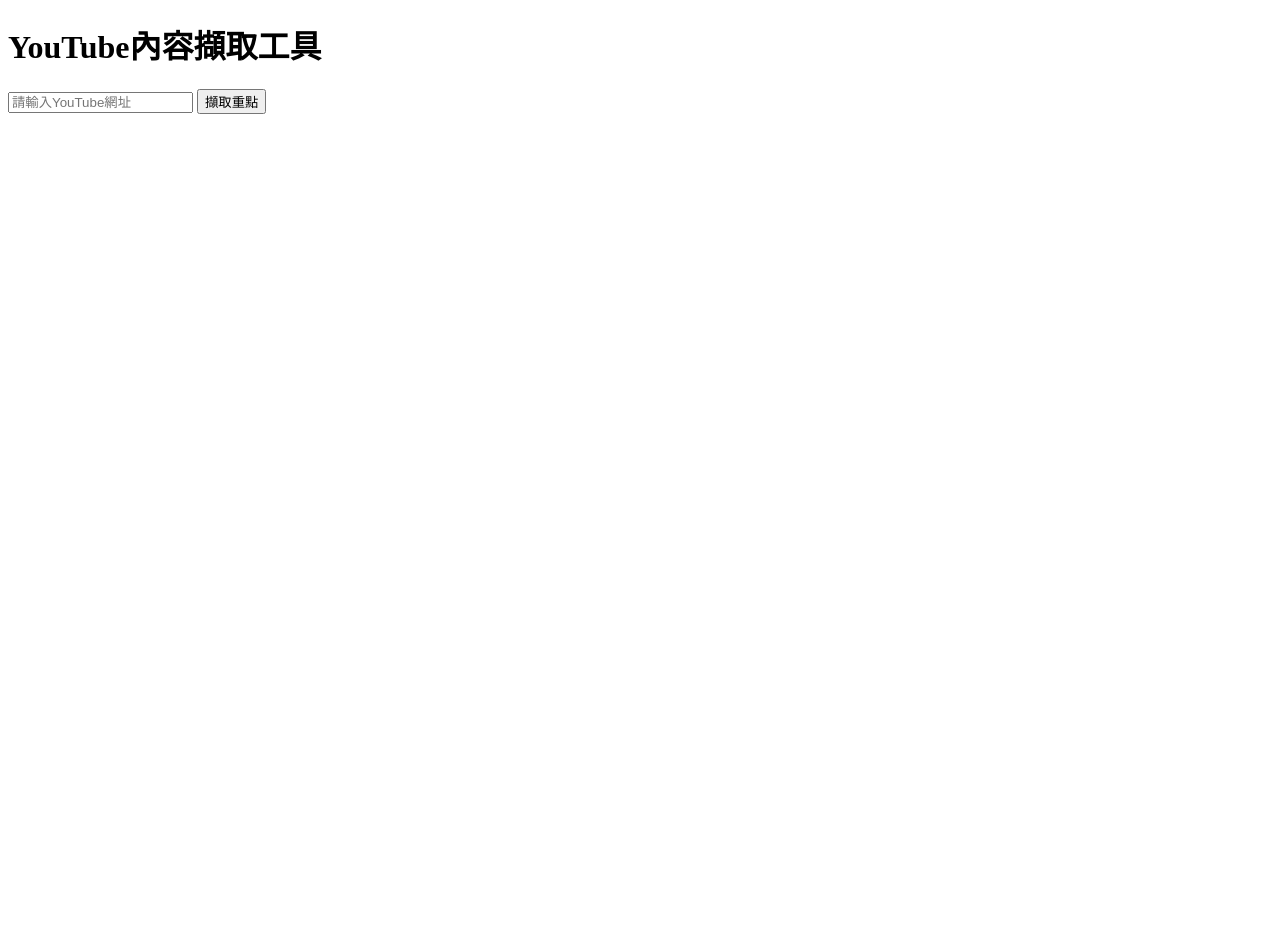
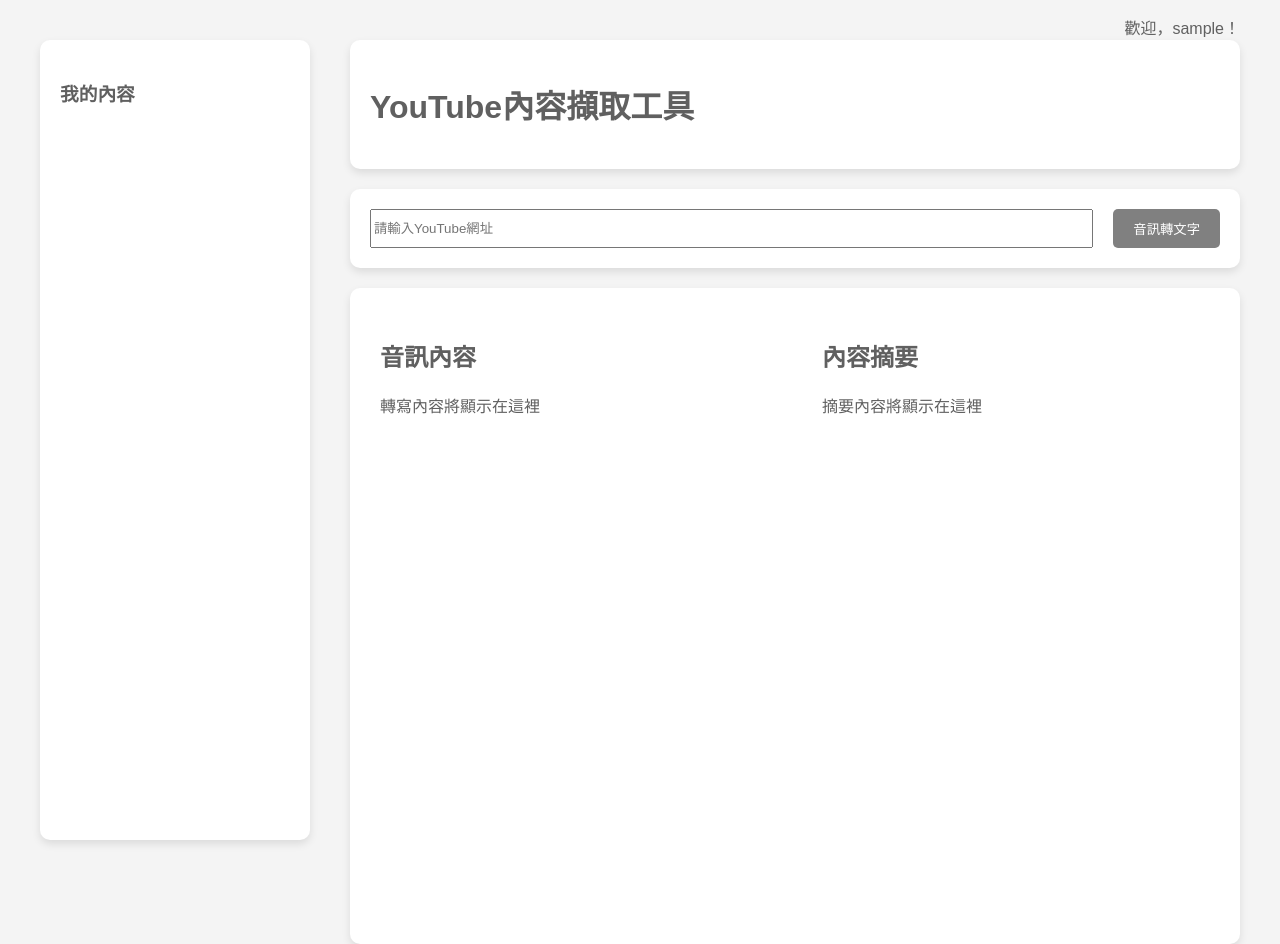
Before and after one commit to wahao888/professor-x, a Flask app: template templates/index.html in a window 1280 px wide. Before the commit the page ends 114 px from the top, so only its background shows below. Run offline with Flask 3, Linux system fonts and the light colour scheme; the template is opened without the code that fills it: most values are stand-ins (such as "Sample title", 1, 10 or a date in 2020); parts of the project's set-up code (start-up, migrations or seed data) failed here and were passed over.

Commit message:
調整好版面

```diff
--- a/app.py
+++ b/app.py
@@ -1,4 +1,4 @@
-from flask import Flask, request, jsonify, render_template
+from flask import Flask, request, jsonify, render_template, redirect, url_for
 import yt_dlp
 from pydub import AudioSegment
 import os
@@ -9,9 +9,12 @@ from flask_cors import CORS
 from pymongo.mongo_client import MongoClient
 from pymongo import MongoClient
 import certifi
-
+import re
+from flask_dance.contrib.google import make_google_blueprint, google
+from oauthlib.oauth2.rfc6749.errors import TokenExpiredError
 
 app = Flask(__name__)
+app.secret_key = os.getenv("FLASK_SECRET_KEY")
 CORS(app)
 
 # 設定mongoDB
@@ -71,16 +74,46 @@ def test_mongo_read():
 
 
 
-load_dotenv()
 
-# 從環境變量中獲取 API 金鑰
-api_key = os.environ.get("OPENAI_API_KEY")
-client = OpenAI(
-    api_key=api_key,
-)
-headers = {
-    "Authorization": f"Bearer {api_key}"
-}
+@app.route("/")
+def index():
+    if not google.authorized:
+        return redirect(url_for("google.login"))
+
+    try:
+        resp = google.get("/oauth2/v1/userinfo")
+        if resp.ok:
+            userinfo = resp.json()
+            print("userinfo:",userinfo)
+
+            google_id = userinfo.get("id")
+            name = userinfo.get("name")
+
+            # 構建要存儲的用戶信息字典，包括令牌
+            user_info_to_store = {
+                "google_id": google_id,  # Google ID
+                "name": name,  # 使用者名稱
+            }
+
+            # 檢查數據庫是否已有該使用者
+            existing_user = users_db.find_one({"google_id": google_id})
+            if existing_user:
+                # 如果使用者已存在，更新其資訊和令牌
+                users_db.update_one({"google_id": google_id}, {"$set": user_info_to_store})
+            else:
+                # 如果使用者不存在，創建新使用者
+                users_db.insert_one(user_info_to_store)
+
+        else:
+            return "無法獲取使用者資訊", 500
+    except TokenExpiredError:
+        return redirect(url_for("google.login"))  # 引導用戶重新登入
+
+    return render_template('index.html', user_name=name)
+
+
+
+
 
 # 下載 YouTube 音訊
 def download_youtube_audio_as_mp3(youtube_url):
@@ -161,9 +194,6 @@ def summarize_text(text):
     )
     return response.choices[0].message.content
 
-@app.route('/')
-def home():
-    return render_template('index.html')
 
 # API
 @app.route('/process_video', methods=['POST'])
@@ -171,22 +201,31 @@ def process_video():
     data = request.json
     youtube_url = data['youtubeUrl']
     segment_files = download_youtube_audio_as_mp3(youtube_url)
-    transcription = transcribe_audio(segment_files)
+    transcription = transcribe_audio(segment_files).replace(" ", "\n")
     summary = summarize_text(transcription)
+
+    # 處理重點整理換行
+    summary = "\n" + summary  # 在開頭添加換行符，以處理首個條目
+    summary = re.sub(r"\n(\d+\.)", r"\n\1", summary)  # 在每個數字點前加上換行符
+    summary = summary.lstrip("\n")  # 移除開頭多餘的換行符
 
     # category_id = data.get('categoryId') # 分類
     share = data.get('share', False)  # 預設不分享
     # user_id = get_logged_in_user_id() # 獲取user_id
 
     content_data = {
-        # "user_id": user_id,
-        # "category_id": category_id,
+        "user_id": "user_id", # 暫時沒有用戶ID
+        "file_name": segment_files,
+        "category_id": "category_id", # 暫時沒有分類ID
         "transcription": transcription,
         "summary": summary,
         "shared": share,
         "timestamp": datetime.now()
     }
-    db.contents.insert_one(content_data)
+    try:
+        content_db.insert_one(content_data)
+    except Exception as e:
+        print({"success": False, "message": str(e)})
 
     return jsonify({'transcription': transcription, 'summary': summary})
 
@@ -206,4 +245,4 @@ def get_contents_by_category(category_id):
 
 
 if __name__ == '__main__':
-    app.run(debug = True)
+    app.run(ssl_context=('cert.pem', 'key.pem')) # 開發階段生成SSL
--- a/templates/index.html
+++ b/templates/index.html
@@ -1,11 +1,30 @@
 <!DOCTYPE html>
 <html lang="en">
   <head>
-    <meta charset="UTF-8">
-    <meta name="viewport" content="width=device-width, initial-scale=1.0">
+    <meta charset="UTF-8" />
+    <meta name="viewport" content="width=device-width, initial-scale=1.0" />
     <title>Professor X</title>
 
     <style>
+        .main-container {
+            display: flex;
+            justify-content: space-between;
+            height: 100vh;
+
+        }
+        body {
+            font-family: 'Arial', sans-serif;
+            background-color: #f4f4f4; /* 莫蘭迪灰作為背景色 */
+            color: #606060; /* 莫蘭迪深灰作為文字顏色 */
+            margin: 0;
+            padding: 20px;
+        }
+        #googleUser {
+            position: absolute;
+            top: 15px;
+            right: 40px;
+            font-size: 16px;
+        }
         #progressBar {
             width: 100%;
             background-color: #ddd;
@@ -13,69 +32,160 @@
             padding: 10px;
             font-weight: bold;
             color: #fff;
-            background-color: #4CAF50; /* Green */
+            background-color: #9e9e9e; /* 淡莫蘭迪綠 */
         }
+        .transcription-container {
+            display: flex;
+            justify-content: space-between;
+            padding: 20px;
+            background-color: #ffffff; /* 純白背景 */
+            box-shadow: 0 4px 8px rgba(0, 0, 0, 0.1); /* 添加陰影 */
+            border-radius: 10px; /* 圓角 */
+            margin-bottom: 20px;
+        }
+
         .content-container {
-            display: flex; /* 使用Flexbox */
-            justify-content: space-between; /* 子元素平均分布在容器中 */
-            padding: 20px; /* 加點內距使版面看起來更寬敞 */
+            display: flex;
+            justify-content: space-between;
+            padding: 20px;
+            min-height: 77vh;
+            background-color: #ffffff; /* 純白背景 */
+            box-shadow: 0 4px 8px rgba(0, 0, 0, 0.1); /* 添加陰影 */
+            border-radius: 10px; /* 圓角 */
+            margin-bottom: 20px;
         }
         .content-container > div {
-            width: 48%; /* 設定子元素寬度，留下一些空間避免貼合 */
+            width: 48%;
+            padding: 10px;
         }
+        .list-container {
+            display: flex;
+            justify-content: space-between;
+            padding: 20px;
+            min-height: 95vh; /* 視口高度（viewport height）的百分比 */
+            background-color: #ffffff; /* 純白背景 */
+            box-shadow: 0 4px 8px rgba(0, 0, 0, 0.1); /* 添加陰影 */
+            border-radius: 10px; /* 圓角 */
+            margin-bottom: 10px; /* 元素底部的外邊距 */
+        }
+        .input-container {
+            display: flex;
+            justify-content: space-between;
+            padding: 20px;
+            background-color: #ffffff; /* 純白背景 */
+            box-shadow: 0 4px 8px rgba(0, 0, 0, 0.1); /* 添加陰影 */
+            border-radius: 10px; /* 圓角 */
+            margin-bottom: 20px;
+        }
+
+        .input-container input {
+            flex-grow: 1; /* 讓輸入框佔據大部分空間 */
+            margin-right: 20px;
+        }
+        button {
+            background-color: #808080; /* 莫蘭迪藍 */
+            color: #ffffff;
+            border: none;
+            padding: 10px 20px;
+            border-radius: 5px;
+            cursor: pointer;
+        }
+        button:hover {
+            background-color: #666666;
+        }
+        #transcriptionList {
+            width: 25%;
+            float: left;
+            padding: 20px;
+            box-sizing: border-box;
+        }
+        #transcriptionContent {
+            width: 75%;
+            float: right;
+            padding: 20px;
+            box-sizing: border-box;
+        }
+
     </style>
 
   </head>
   <body>
+
+    <div class="main-container">
+        <div id="transcriptionList">
+            <div class="list-container">
+                <h3>我的內容</h3>
+            </div>
+        </div>
+
+        <div id="transcriptionContent">
+            <div class="transcription-container">
+                <div id="googleUser">歡迎，{{ user_name }}！</div>
                 <h1>YouTube內容擷取工具</h1>
-    <input type="text" id="youtubeUrl" placeholder="請輸入YouTube網址">
-    <button onclick="fetchHighlights()">擷取重點</button>
+            </div>
+            <div class="input-container">
+                <input type="text" id="youtubeUrl" placeholder="請輸入YouTube網址" />
+                <button onclick="fetchHighlights()">音訊轉文字</button>
+            </div>
 
-    <div id="transcription"></div>
-    <div id="summary"></div>
-    <div id="progressBar" style="display:none;">處理中...</div>
+            <div class="content-container">
+                <div id="transcription-section" style="margin-right: 2%">
+                    <h2>音訊內容</h2>
+                    <div id="transcription">轉寫內容將顯示在這裡</div>
+                </div>
+                <div id="summary-section" style="margin-left: 2%">
+                    <h2>內容摘要</h2>
+                    <div id="summary">摘要內容將顯示在這裡</div>
+                </div>
+            </div>
+
+            <div id="progressBar" style="display: none">處理中...</div>
+        </div>
+    </div>
+
 
 
     <script>
       function fetchHighlights() {
-    const progressBar = document.getElementById('progressBar');
-    progressBar.style.display = 'block'; // 顯示進度條
+        const progressBar = document.getElementById("progressBar");
+        progressBar.style.display = "block"; // 顯示進度條
 
-    const url = document.getElementById('youtubeUrl').value;
-    fetch('/process_video', {
-        method: 'POST',
+        const url = document.getElementById("youtubeUrl").value;
+        fetch("/process_video", {
+          method: "POST",
           headers: {
-            'Content-Type': 'application/json',
+            "Content-Type": "application/json",
           },
           body: JSON.stringify({ youtubeUrl: url }),
         })
-    .then(response => response.json())
-    .then(data => {
-        document.getElementById('transcription').textContent = data.transcription;
-        document.getElementById('summary').textContent = data.summary;
-        progressBar.style.display = 'none'; // 隱藏進度條
+          .then((response) => response.json())
+          .then((data) => {
+            document.getElementById("transcription").textContent =
+              data.transcription;
+            document.getElementById("summary").textContent = data.summary;
+            progressBar.style.display = "none"; // 隱藏進度條
 
             // 將結果存儲到localStorage
-        localStorage.setItem('transcription', data.transcription);
-        localStorage.setItem('summary', data.summary);
-
+            localStorage.setItem("transcription", data.transcription);
+            localStorage.setItem("summary", data.summary);
           })
-    .catch(error => {
-        console.error('Error:', error);
-        progressBar.style.display = 'none'; // 發生錯誤時也要隱藏進度條
+          .catch((error) => {
+            console.error("Error:", error);
+            progressBar.style.display = "none"; // 發生錯誤時也要隱藏進度條
           });
       }
 
       // 頁面加載時從localStorage讀取數據
-document.addEventListener('DOMContentLoaded', function() {
-    const storedTranscription = localStorage.getItem('transcription');
-    const storedSummary = localStorage.getItem('summary');
+      document.addEventListener("DOMContentLoaded", function () {
+        const storedTranscription = localStorage.getItem("transcription");
+        const storedSummary = localStorage.getItem("summary");
 
         if (storedTranscription) {
-        document.getElementById('transcription').textContent = storedTranscription;
+          document.getElementById("transcription").textContent =
+            storedTranscription;
         }
         if (storedSummary) {
-        document.getElementById('summary').textContent = storedSummary;
+          document.getElementById("summary").textContent = storedSummary;
         }
       });
     </script>
```
Lines whose indentation alone changed are shown as unchanged.
